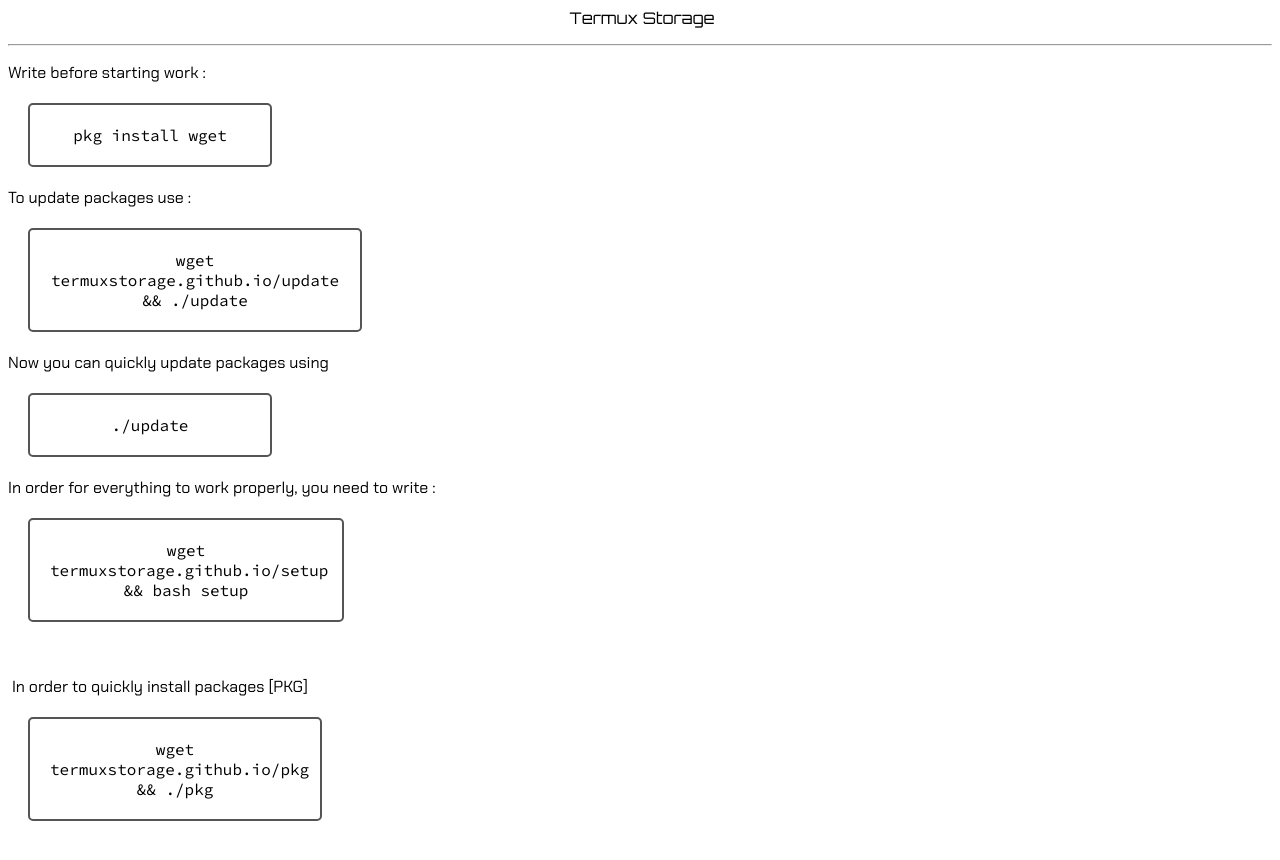
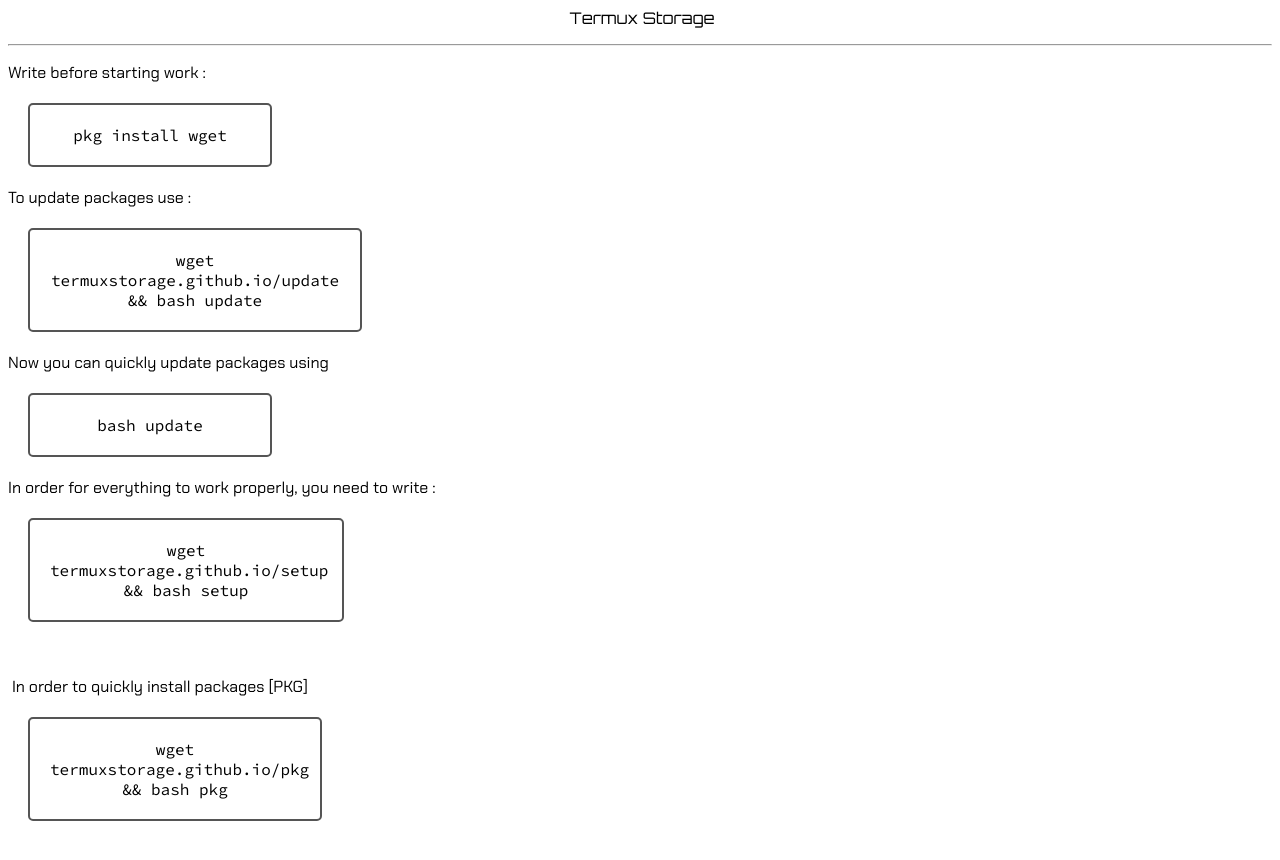
Before and after one commit to termuxstorage/termuxstorage.github.io, a plain HTML site: page index.html in a window 1280 px wide. Drawn offline with Linux system fonts and the light colour scheme.

Commit message:
Update index.html

```diff
--- a/index.html
+++ b/index.html
@@ -3,7 +3,7 @@
 <style> @import url('https://fonts.googleapis.com/css2?family=Orbitron&display=swap'); </style>
 <link rel="preconnect" href="https://fonts.googleapis.com"><link rel="preconnect" href="https://fonts.gstatic.com" crossorigin><link href="https://fonts.googleapis.com/css2?family=Orbitron&family=Source+Code+Pro&display=swap" rel="stylesheet">
 <style> @import url('https://fonts.googleapis.com/css2?family=Orbitron&family=Source+Code+Pro&display=swap'); </style>
-<p style="text-align: center;">&nbsp;<span style="font-family: Orbitron;">Termux Storage</span></p><hr /><p></p><span style="font-family: Chakra Petch;">Write before starting work :</span><div style="text-align: center;"><span style="font-family: Source Code Pro;"><p style="border-radius: 5px; border: 2px solid rgb(85, 85, 85); margin: 20px; padding: 20px; text-align: center; width: 200px;">pkg install wget</p></span></div><span style="font-family: Chakra Petch;">To update packages use :</span><p style="border-radius: 5px; border: 2px solid rgb(85, 85, 85); margin: 20px; padding: 20px; text-align: center; width: 290px;"><span style="font-family: Source Code Pro;">wget termuxstorage.github.io/update &amp;&amp; ./update</span></p><span style="font-family: Chakra Petch;">
+<p style="text-align: center;">&nbsp;<span style="font-family: Orbitron;">Termux Storage</span></p><hr /><p></p><span style="font-family: Chakra Petch;">Write before starting work :</span><div style="text-align: center;"><span style="font-family: Source Code Pro;"><p style="border-radius: 5px; border: 2px solid rgb(85, 85, 85); margin: 20px; padding: 20px; text-align: center; width: 200px;">pkg install wget</p></span></div><span style="font-family: Chakra Petch;">To update packages use :</span><p style="border-radius: 5px; border: 2px solid rgb(85, 85, 85); margin: 20px; padding: 20px; text-align: center; width: 290px;"><span style="font-family: Source Code Pro;">wget termuxstorage.github.io/update &amp;&amp; bash update</span></p><span style="font-family: Chakra Petch;">
 Now you can quickly update packages using</span><div>
-  <p style="border-radius: 5px; border: 2px solid rgb(85, 85, 85); margin: 20px; padding: 20px; text-align: center; width: 200px;"><span style="font-family: Source Code Pro;">./update</span></p>
- <div><span><span style="font-family: Chakra Petch;">In order for everything to work properly, you need to write :</span><p style="border-radius: 5px; border: 2px solid rgb(85, 85, 85); margin: 20px; padding: 20px; text-align: center; width: 272px;"><span style="font-family: Source Code Pro;">wget termuxstorage.github.io/setup &amp;&amp; bash setup</span></p></span></div><div><br /><p><span style="font-family: Chakra Petch;">&nbsp;In order to quickly install packages [PKG]</span></p><p style="border-radius: 5px; border: 2px solid rgb(85, 85, 85); margin: 20px; padding: 20px; text-align: center; width: 250px;"><span style="font-family: Source Code Pro;">wget termuxstorage.github.io/pkg &amp;&amp; ./pkg</span></p><div><br /></div><div><br /></div><div><br /></div><div><br /></div><div><br /></div><div><br /></div><div><br /></div><div><br /></div><div><br /></div></div>
+  <p style="border-radius: 5px; border: 2px solid rgb(85, 85, 85); margin: 20px; padding: 20px; text-align: center; width: 200px;"><span style="font-family: Source Code Pro;">bash update</span></p>
+ <div><span><span style="font-family: Chakra Petch;">In order for everything to work properly, you need to write :</span><p style="border-radius: 5px; border: 2px solid rgb(85, 85, 85); margin: 20px; padding: 20px; text-align: center; width: 272px;"><span style="font-family: Source Code Pro;">wget termuxstorage.github.io/setup &amp;&amp; bash setup</span></p></span></div><div><br /><p><span style="font-family: Chakra Petch;">&nbsp;In order to quickly install packages [PKG]</span></p><p style="border-radius: 5px; border: 2px solid rgb(85, 85, 85); margin: 20px; padding: 20px; text-align: center; width: 250px;"><span style="font-family: Source Code Pro;">wget termuxstorage.github.io/pkg &amp;&amp; bash pkg</span></p><div><br /></div><div><br /></div><div><br /></div><div><br /></div><div><br /></div><div><br /></div><div><br /></div><div><br /></div><div><br /></div></div>
```
